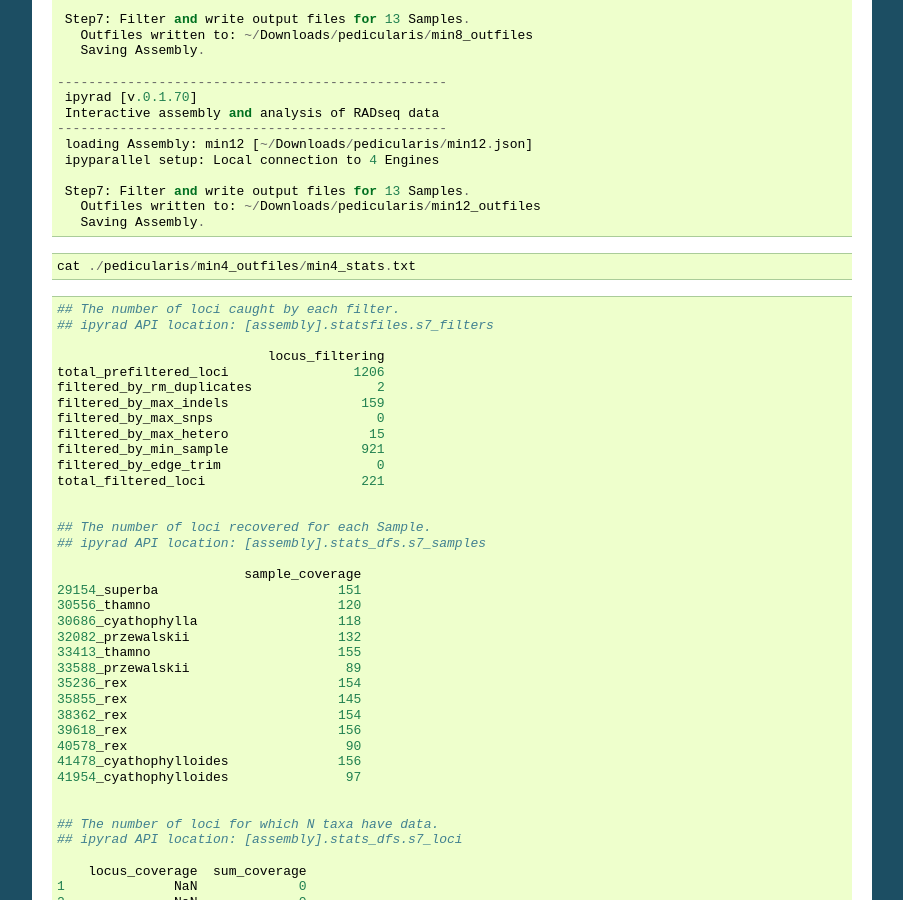
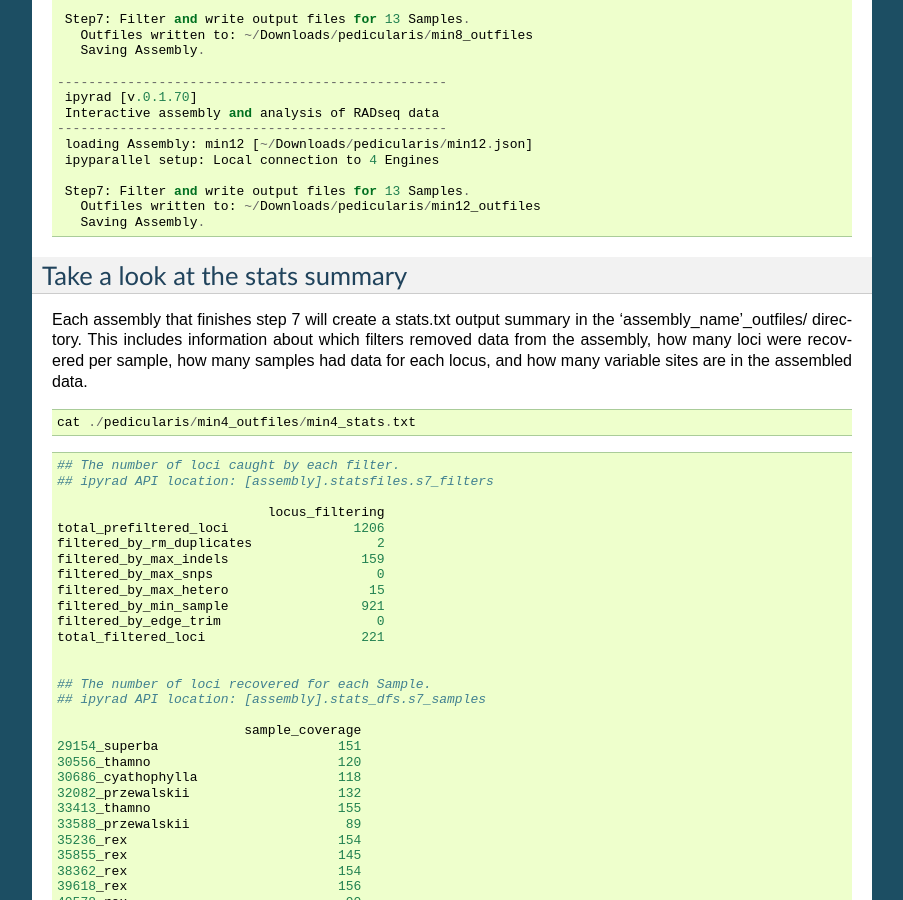
Before and after one commit to dereneaton/ipyrad, a Sphinx documentation site: the page built from docs/pedicularis_cli.rst, in a window 1280 px wide and 900 px high, scrolled down 7509 px. Shown: the whole window, without its empty margins (198-1101 px from the left). Built offline with Sphinx 7.4.7, drawn with Linux system fonts in a browser that asks for light colours; pages that are not in the unit, such as notebooks, are missing from menus; the version number is read from the project's files by our own code; some of the changed text lies outside the part shown.

Commit message:
docs update

```diff
--- a/docs/pedicularis_cli.rst
+++ b/docs/pedicularis_cli.rst
@@ -563,6 +563,15 @@ values for the parameter ``min_samples_locus``.
         Saving Assembly.
 
 
+Take a look at the stats summary
+~~~~~~~~~~~~~~~~~~~~~~~~~~~~~~~~
+Each assembly that finishes step 7 will create a stats.txt output summary
+in the 'assembly_name'_outfiles/ directory. This includes information about
+which filters removed data from the assembly, how many loci were recovered
+per sample, how many samples had data for each locus, and how many variable
+sites are in the assembled data.
+
+
 .. code:: python
 
     cat ./pedicularis/min4_outfiles/min4_stats.txt
```
